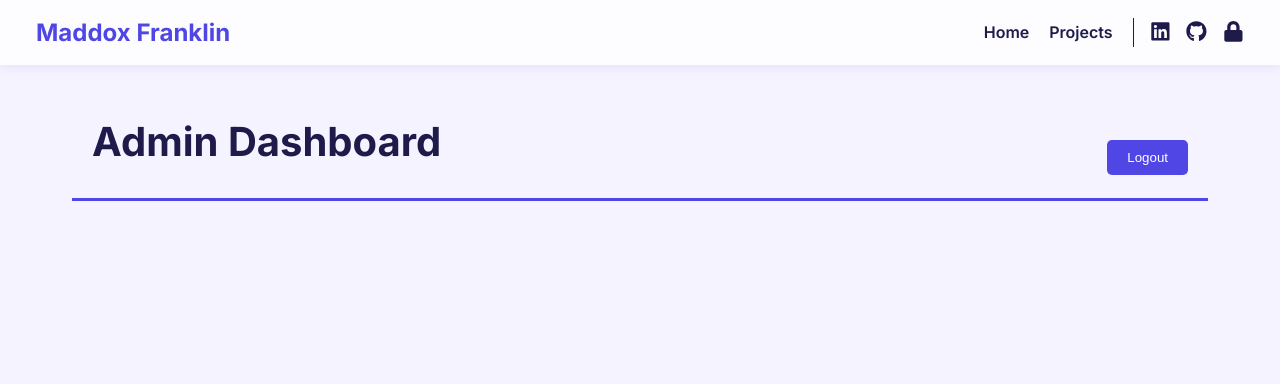
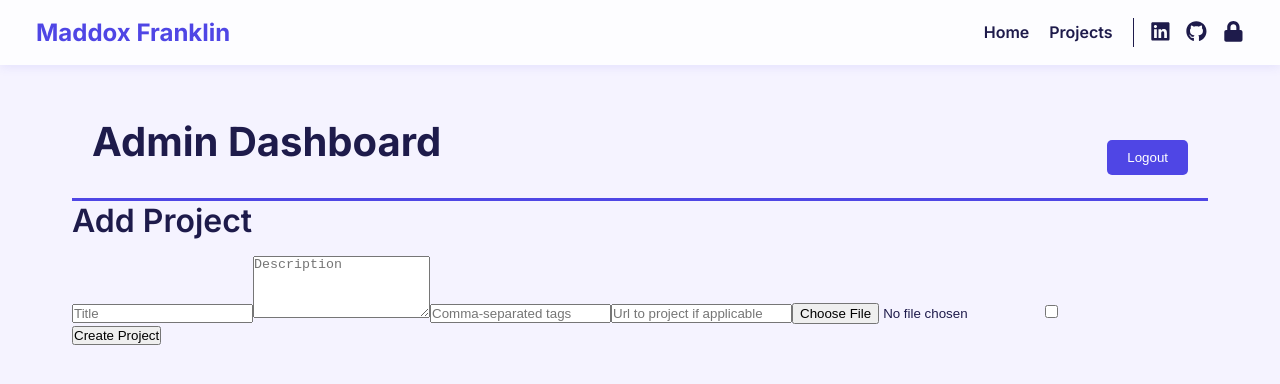
Before and after one commit to MadFrank-2006/Personal-Portfolio, a React (Vite) app: page /admin in a window 1280 px wide. Shown: the top 384 px of the page. Built offline with nearby package versions, Linux system fonts and the light colour scheme; no server answers; the database is empty; sample sign-in values are in the browser's storage.

Commit message:
Form added

```diff
--- a/src/pages/AdminDashboard.jsx
+++ b/src/pages/AdminDashboard.jsx
@@ -68,7 +68,10 @@ function AdminDashboard() {
         image: ""
     });
 
-    const isEditing = useState(false);
+    const [isEditing, setIsEditing] = useState(false);
+
+    const [file, setFile] = useState(null);
+
 
     const handleChange = (e) => {
         const { name, value, type, checked } = e.target;
@@ -88,7 +91,50 @@ function AdminDashboard() {
             </div>
             <div className="admin-form">
                 <form onSubmit={handleSubmit}>
+                    <h2>{isEditing ? "Edit Project" : "Add Project"}</h2>
+                    <input
+                        name="title"
+                        placeholder="Title"
+                        value={formData.title}
+                        onChange={e => setFormData(f => ({...f, title: e.target.value}))}
+                        required
+                    />
+                    <textarea
+                        name="description"
+                        placeholder="Description"
+                        rows={4}
+                        value={formData.description}
+                        onChange={e => setFormData(f => ({...f, description: e.target.value}))}
+                    />
+                    <input
+                        name="tags"
+                        placeholder="Comma-separated tags"
+                        value={formData.tags}
+                        onChange={e => setFormData(f => ({...f, tags: e.target.value}))}
+                    />
+                    <input
+                        name="url"
+                        placeholder="Url to project if applicable"
+                        value={formData.url}
+                        onChange={e => setFormData(f => ({...f, url: e.target.value}))}
+                    />
+                    <input
+                        type="file"
+                        accept="image/*"
+                        onChange={e => setFile(e.target.files?.[0] || null)}
+                    />
+                    <label>
+                        <input
+                            type="checkbox"
+                            name="featured"
+                            checked={formData.featured}
+                            onChange={e => setFormData(f => ({...f, featured: e.target.checked}))}
+                        />
+                    </label>
 
+                    <div className="submitButton">
+                        <button type ="submit">{isEditing ? "Save Changes" : "Create Project"}</button>
+                    </div>
                 </form>
             </div>
         </div>
```
